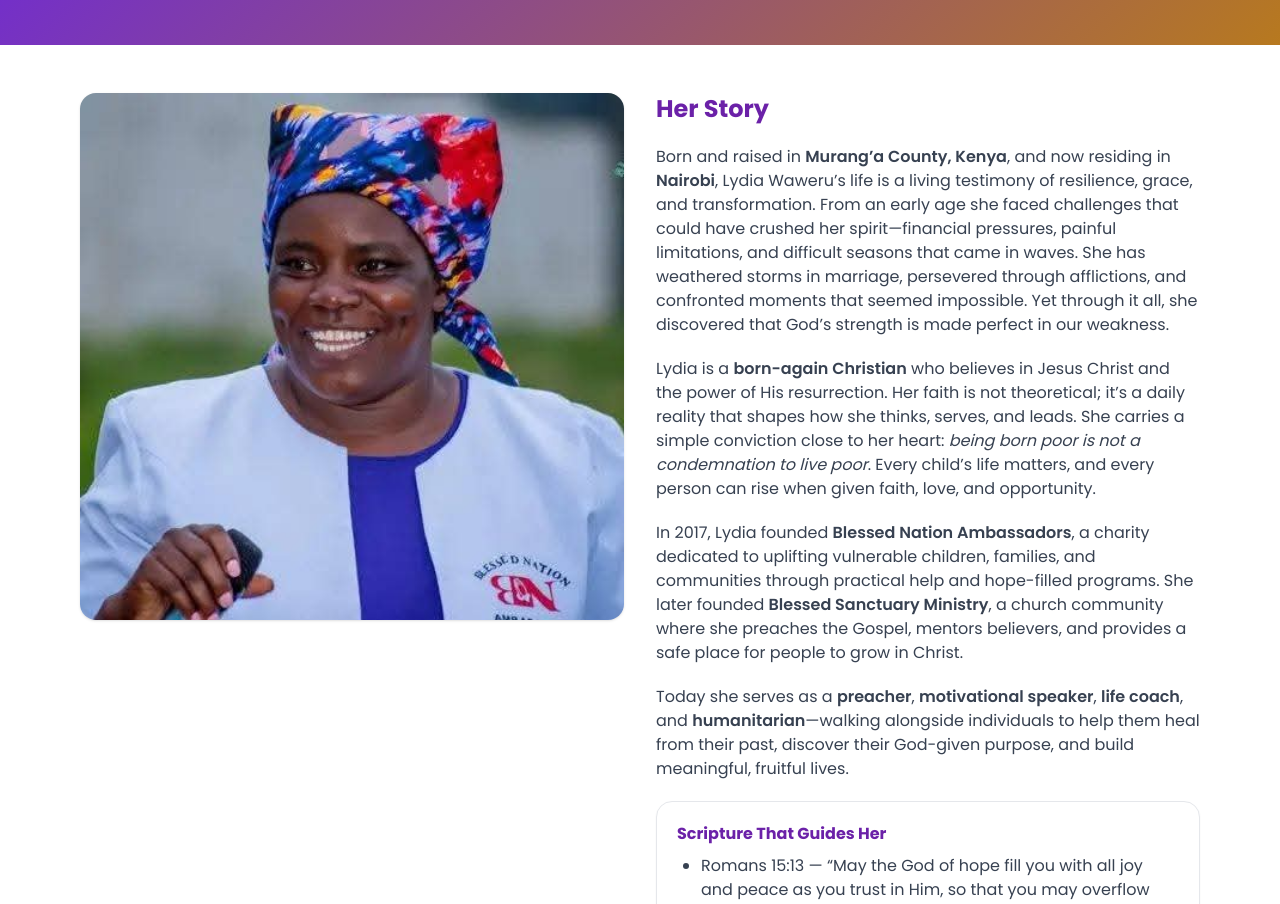
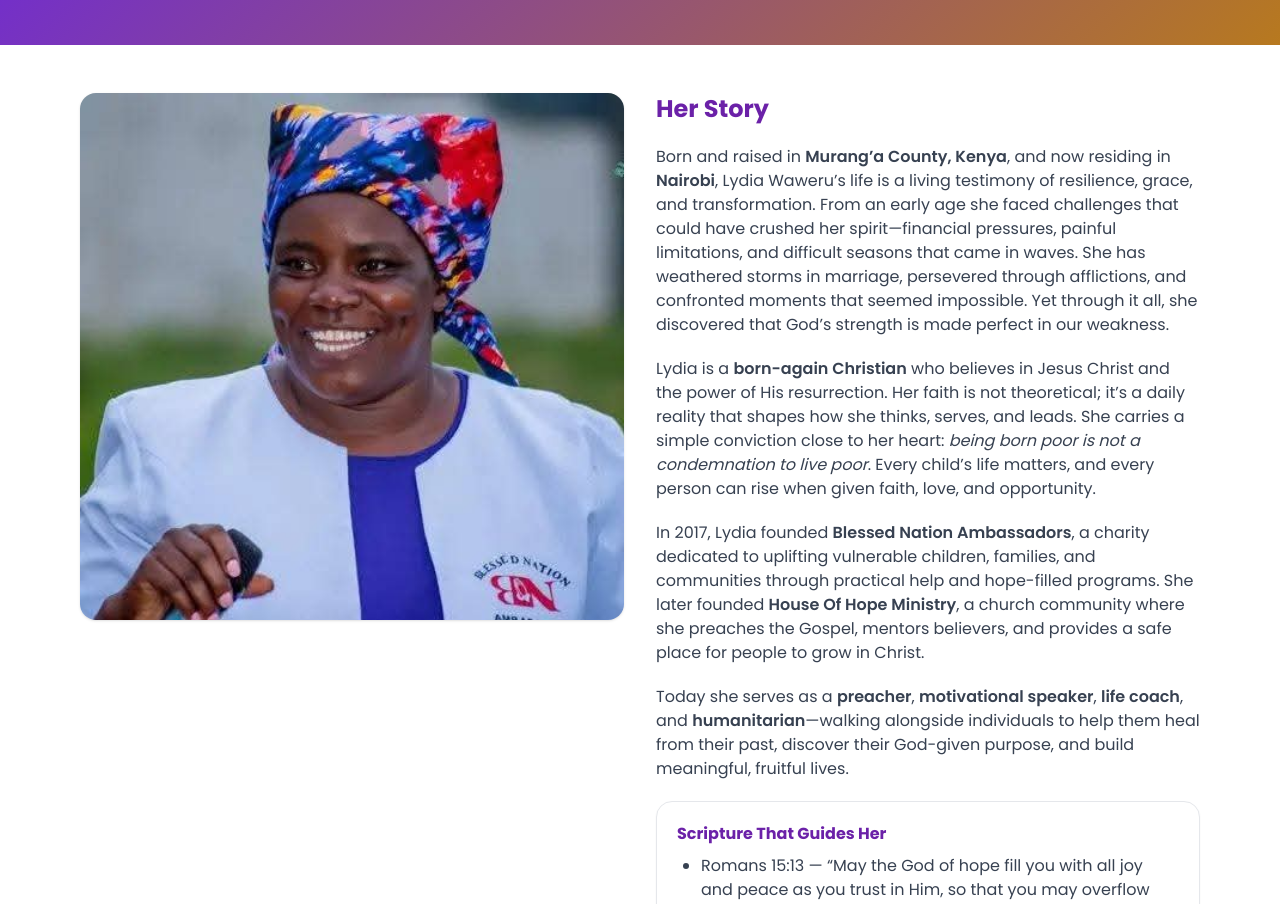
Before and after one commit to mrcharleske/Lydia-Waweru, a plain HTML site: page about.html in a window 1280 px wide. Shown: the part 196-1100 px from the top of the page. Drawn offline with nearby package versions, Linux system fonts and the light colour scheme.

Commit message:
Update about.html

```diff
--- a/about.html
+++ b/about.html
@@ -71,7 +71,7 @@
       </p>
       <p class="text-gray-700">
         In 2017, Lydia founded <span class="font-semibold">Blessed Nation Ambassadors</span>, a charity dedicated to uplifting vulnerable children,
-        families, and communities through practical help and hope-filled programs. She later founded <span class="font-semibold">Blessed Sanctuary
+        families, and communities through practical help and hope-filled programs. She later founded <span class="font-semibold">House Of Hope
         Ministry</span>, a church community where she preaches the Gospel, mentors believers, and provides a safe place for
         people to grow in Christ.
       </p>
```
